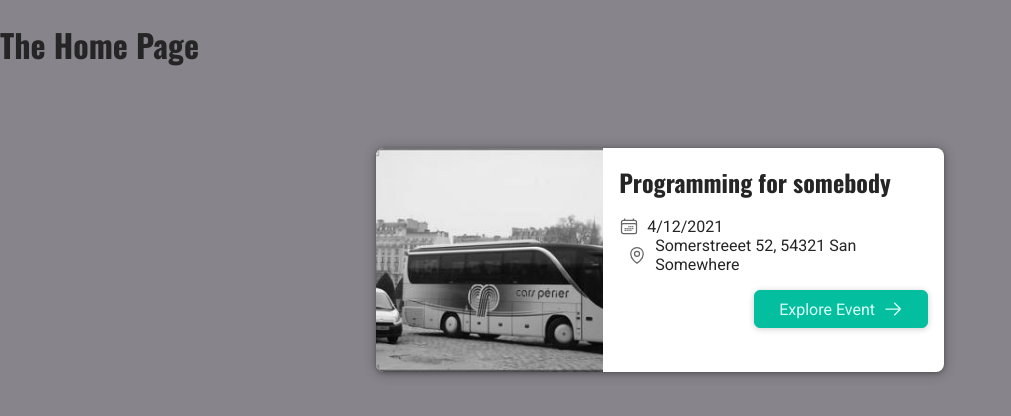
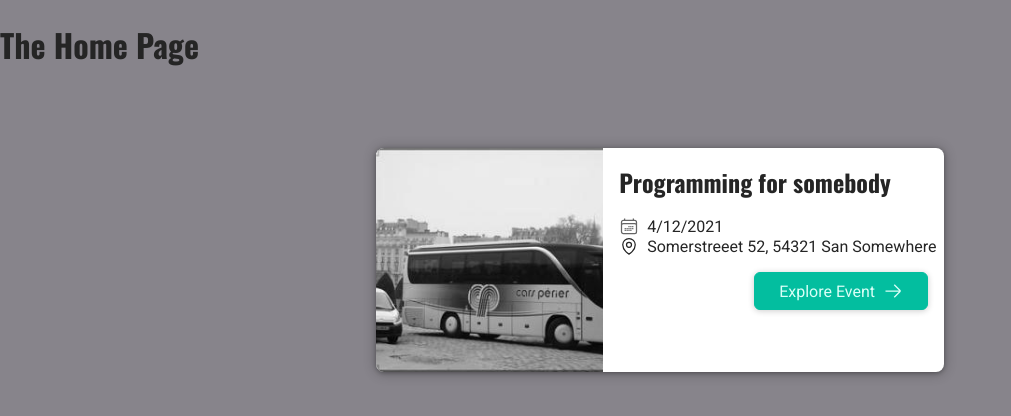
Before and after one commit to vshabal/events, a Next.js app: page / in a window 1280 px wide. Shown: the top 416 px of the page, without its empty margins (0-1011 px from the left). Built offline with nearby package versions, Linux system fonts and the light colour scheme.

Commit message:
Extract location icon from event location

```diff
--- a/components/Home/EventList/Event/EventLocation/LocationIcon/index.module.css
+++ /dev/null
@@ -1,5 +0,0 @@
-.icon {
-  width: 1.25rem;
-  height: 1.25rem;
-  color: #666;
-}
--- a/components/Home/EventList/Event/EventLocation/LocationIcon/index.tsx
+++ /dev/null
@@ -1,27 +0,0 @@
-import classes from './index.module.css';
-
-function LocationIcon() {
-  return (
-    <svg
-      xmlns="http://www.w3.org/2000/svg"
-      fill="none"
-      viewBox="0 0 24 24"
-      strokeWidth={1.5}
-      stroke="currentColor"
-      className={classes.icon}
-    >
-      <path
-        strokeLinecap="round"
-        strokeLinejoin="round"
-        d="M15 10.5a3 3 0 11-6 0 3 3 0 016 0z"
-      />
-      <path
-        strokeLinecap="round"
-        strokeLinejoin="round"
-        d="M19.5 10.5c0 7.142-7.5 11.25-7.5 11.25S4.5 17.642 4.5 10.5a7.5 7.5 0 1115 0z"
-      />
-    </svg>
-  );
-}
-
-export default LocationIcon;
--- a/components/Home/EventList/Event/EventLocation/index.module.css
+++ b/components/Home/EventList/Event/EventLocation/index.module.css
@@ -4,9 +4,6 @@
   align-items: center;
 }
 
-.icon-container {
-  margin-left: 0.5rem;
-  display: inline-flex;
-  justify-content: center;
-  align-items: center;
+.icon {
+  height: 1.25rem;
 }
--- a/components/Home/EventList/Event/EventLocation/index.tsx
+++ b/components/Home/EventList/Event/EventLocation/index.tsx
@@ -1,17 +1,14 @@
 import classes from './index.module.css';
-import LocationIcon from './LocationIcon';
+import LocationIcon from '@/icons/location.svg';
 
 type Props = {
   children: string;
 };
 
 function EventLocation({ children }: Props) {
-
   return (
     <div className={classes['location-container']}>
-      <span className={classes['icon-container']}>
-        <LocationIcon />
-      </span>
+      <LocationIcon className={classes.icon} />
       <time>{children}</time>
     </div>
   );
```
Also changed, not shown: icons/location.svg (added).
